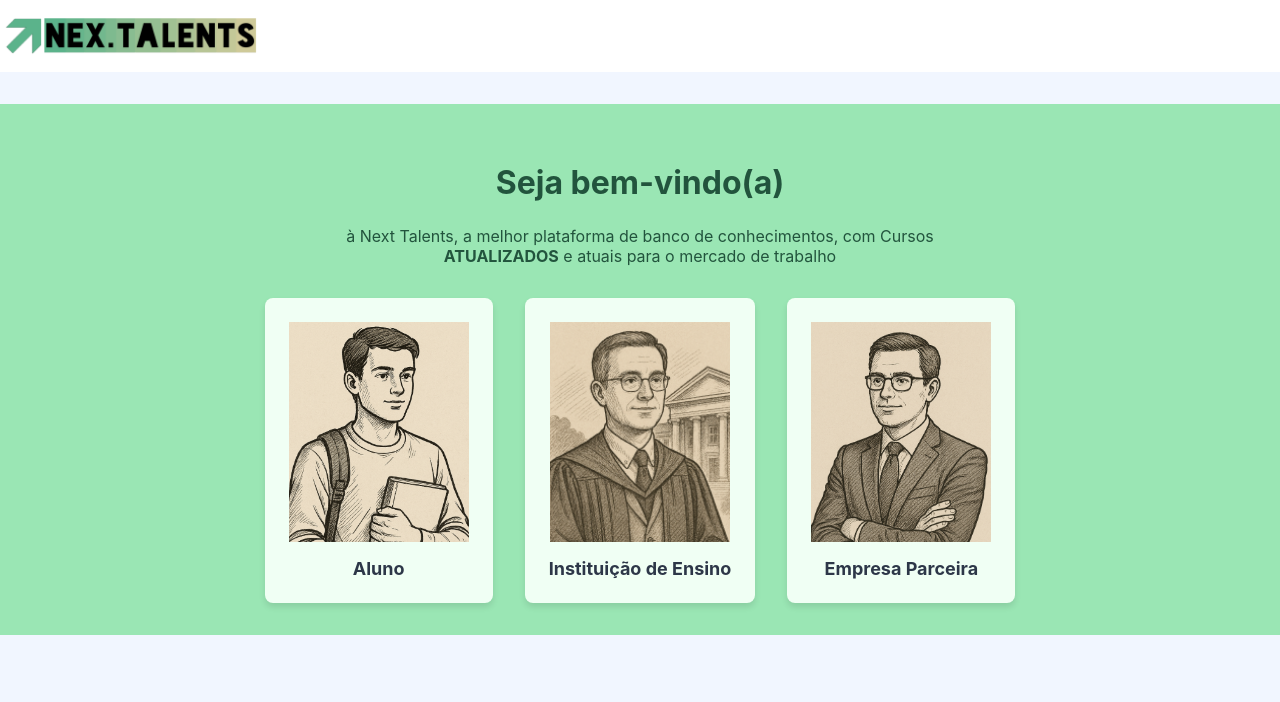
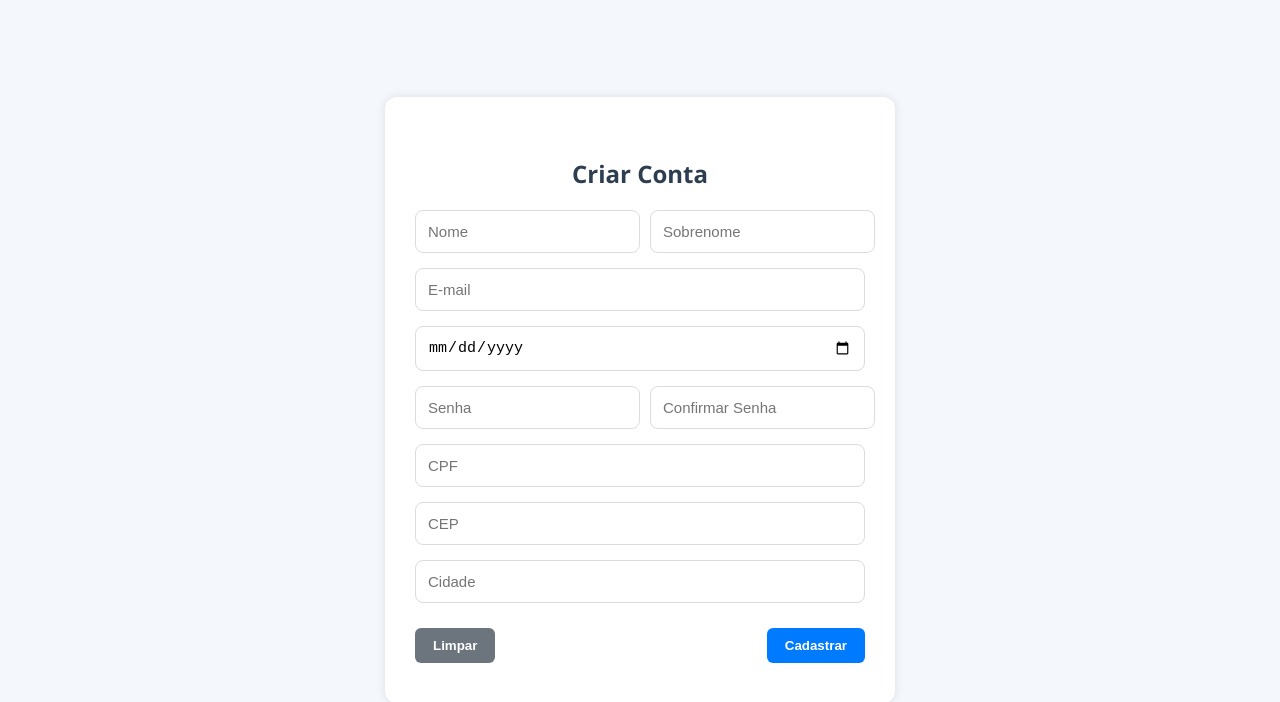
Before and after one commit to andrecosta02/next_talents, a React (Create React App) app in the folder front/: page /register in a window 1280 px wide. Shown: the top 702 px of the page. Built offline with nearby package versions, Linux system fonts and the light colour scheme.

Commit message:
Adicionando tela de cadastro

```diff
--- a/front/package.json
+++ b/front/package.json
@@ -5,6 +5,8 @@
   "dependencies": {
     "react": "^18.2.0",
     "react-dom": "^18.2.0",
+    "react-input-mask": "^2.0.4",
+    "react-router-dom": "^7.5.3",
     "react-scripts": "5.0.1"
   },
   "scripts": {
--- a/front/src/App.js
+++ b/front/src/App.js
@@ -1,11 +1,19 @@
 import React from 'react';
-import TelaInicio from './pages/telaInicio/TelaInicio';
+import { BrowserRouter as Router, Routes, Route } from 'react-router-dom';
+import TelaInicio from './pages/aluno/telaInicio/TelaInicio';
+import Register from './pages/aluno/telaCadastro/Register';
 
 function App() {
   return (
-    <div>
-      <TelaInicio />
-    </div>
+    // <div>
+    //   <TelaInicio />
+    // </div>
+    <Router>
+      <Routes>
+        <Route path="/" element={<TelaInicio />} />
+        <Route path="/register" element={<Register />} />
+      </Routes>
+    </Router>
   );
 }
 
--- /dev/null
+++ b/front/src/pages/aluno/telaCadastro/Register.css
@@ -0,0 +1,93 @@
+.register-container {
+    display: flex;
+    justify-content: center;
+    align-items: center;
+    height: 100vh;
+    background-color: #f4f7fc;
+    font-family: 'Segoe UI', Tahoma, Geneva, Verdana, sans-serif;
+  }
+
+  .register-form {
+    background: #fff;
+    padding: 40px 30px;
+    border-radius: 12px;
+    box-shadow: 0 0 10px rgba(0, 0, 0, 0.1);
+    width: 100%;
+    max-width: 450px;
+    display: flex;
+    flex-direction: column;
+  }
+
+  .register-form h2 {
+    text-align: center;
+    margin-bottom: 20px;
+    color: #2d3e50;
+  }
+
+  .register-form input {
+    padding: 12px;
+    margin-bottom: 15px;
+    border: 1px solid #dcdcdc;
+    border-radius: 8px;
+    font-size: 15px;
+    transition: border-color 0.3s;
+  }
+
+  .register-form input:focus {
+    border-color: #007bff;
+    outline: none;
+  }
+
+  .input-row {
+    display: flex;
+    gap: 10px;
+  }
+
+  .input-row input {
+    flex: 1;
+  }
+
+  .button-row {
+    display: flex;
+    justify-content: space-between;
+    margin-top: 10px;
+  }
+
+  .button-row button {
+    padding: 10px 18px;
+    border: none;
+    border-radius: 6px;
+    background-color: #007bff;
+    color: #fff;
+    font-weight: bold;
+    cursor: pointer;
+    transition: background-color 0.3s;
+  }
+
+  .button-row button:hover {
+    background-color: #0056b3;
+  }
+
+  button[type='button'] {
+    background-color: #6c757d;
+  }
+
+  button[type='button']:hover {
+    background-color: #5a6268;
+  }
+
+  .error-message {
+    color: #dc3545;
+    font-size: 14px;
+    margin-top: -10px;
+    margin-bottom: 10px;
+    text-align: center;
+  }
+
+  .success-message {
+    color: #28a745;
+    font-size: 14px;
+    margin-top: -10px;
+    margin-bottom: 10px;
+    text-align: center;
+  }
--- /dev/null
+++ b/front/src/pages/aluno/telaCadastro/Register.jsx
@@ -0,0 +1,193 @@
+import React, { useState } from "react";
+import InputMask from "react-input-mask";
+import { useNavigate } from "react-router-dom";
+import "./Register.css";
+
+const Register = () => {
+  const navigate = useNavigate();
+  const [formData, setFormData] = useState({
+    name: "",
+    last_name: "",
+    email: "",
+    birth: "",
+    pass: "",
+    confirmPass: "",
+    cpf: "",
+    cep: "",
+    city: ""
+  });
+
+  const [message, setMessage] = useState("");
+  const [error, setError] = useState("");
+
+  const handleChange = (e) => {
+    const { name, value } = e.target;
+    setFormData((prev) => ({ ...prev, [name]: value }));
+  };
+
+  const clearForm = () => {
+    setFormData({
+      name: "",
+      last_name: "",
+      email: "",
+      birth: "",
+      pass: "",
+      confirmPass: "",
+      cpf: "",
+      cep: "",
+      city: ""
+    });
+    setMessage("");
+    setError("");
+  };
+
+  const formatBirth = (date) => date.replaceAll("-", "");
+  const formatCPF = (cpf) => cpf.replace(/\D/g, "");
+  const formatCEP = (cep) => cep.replace(/\D/g, "");
+
+  const handleSubmit = async (e) => {
+    e.preventDefault();
+    setMessage("");
+    setError("");
+
+    if (formData.pass !== formData.confirmPass) {
+      setError("As senhas não coincidem.");
+      return;
+    }
+
+    const payload = {
+      name: formData.name,
+      last_name: formData.last_name,
+      email: formData.email,
+      birth: formatBirth(formData.birth),
+      pass: formData.pass,
+      cpf: formatCPF(formData.cpf),
+      cep: formatCEP(formData.cep),
+      city: formData.city
+    };
+
+    try {
+      const res = await fetch("http://localhost:8080/nexttalents/student/register", {
+        method: "POST",
+        headers: {
+          "Content-Type": "application/json"
+        },
+        body: JSON.stringify(payload)
+      });
+
+      const data = await res.json();
+      console.log(data);
+
+      if (res.status === 201) {
+        setMessage("Cadastro realizado com sucesso!");
+        setTimeout(() => navigate("/login"), 2000);
+      } else if (res.status === 400 && data.errors) {
+        setError(data.errors[0].msg);
+      } else {
+        setError("Erro ao cadastrar. Verifique os dados e tente novamente.");
+      }
+    } catch (err) {
+      setError("Erro de conexão com o servidor.");
+    }
+  };
+
+  return (
+    <div className="register-container">
+      <form className="register-form" onSubmit={handleSubmit}>
+        <h2>Criar Conta</h2>
+        <div className="input-row">
+          <input
+            type="text"
+            name="name"
+            placeholder="Nome"
+            value={formData.name}
+            onChange={handleChange}
+            required
+          />
+          <input
+            type="text"
+            name="last_name"
+            placeholder="Sobrenome"
+            value={formData.last_name}
+            onChange={handleChange}
+            required
+          />
+        </div>
+
+        <input
+          type="email"
+          name="email"
+          placeholder="E-mail"
+          value={formData.email}
+          onChange={handleChange}
+          required
+        />
+
+        <input
+          type="date"
+          name="birth"
+          placeholder="Data de Nascimento"
+          value={formData.birth}
+          onChange={handleChange}
+          required
+        />
+
+        <div className="input-row">
+          <input
+            type="password"
+            name="pass"
+            placeholder="Senha"
+            value={formData.pass}
+            onChange={handleChange}
+            required
+          />
+          <input
+            type="password"
+            name="confirmPass"
+            placeholder="Confirmar Senha"
+            value={formData.confirmPass}
+            onChange={handleChange}
+            required
+          />
+        </div>
+
+        <InputMask
+          mask="999.999.999-99"
+          name="cpf"
+          placeholder="CPF"
+          value={formData.cpf}
+          onChange={handleChange}
+          required
+        />
+
+        <InputMask
+          mask="99999-999"
+          name="cep"
+          placeholder="CEP"
+          value={formData.cep}
+          onChange={handleChange}
+          required
+        />
+
+        <input
+          type="text"
+          name="city"
+          placeholder="Cidade"
+          value={formData.city}
+          onChange={handleChange}
+          required
+        />
+
+        {error && <p className="error-message">{error}</p>}
+        {message && <p className="success-message">{message}</p>}
+
+        <div className="button-row">
+          <button type="button" onClick={clearForm}>Limpar</button>
+          <button type="submit">Cadastrar</button>
+        </div>
+      </form>
+    </div>
+  );
+};
+
+export default Register;
--- a/front/src/pages/telaInicio/TelaInicio.jsx
+++ b/front/src/pages/aluno/telaInicio/TelaInicio.jsx
@@ -1,7 +1,10 @@
 import React from 'react';
+import { useNavigate } from 'react-router-dom';
 import "./TelaInicio.css";
 
 export default function TelaInicio() {
+  const navigate = useNavigate();
+
   return (
     <div className="container">
       <header className="header">
@@ -15,7 +18,7 @@ export default function TelaInicio() {
         </p>
 
         <div className="cards">
-          <div className="card">
+          <div className="card" onClick={() => navigate("/register")} style={{ cursor: "pointer" }}>
             <img src="/aluno.png" alt="Aluno" className="card-image" />
             <span className="card-title">Aluno</span>
           </div>
```
Also changed, not shown: front/src/pages/aluno/telaCadastro/temp.txt (added), front/src/pages/aluno/telaInicio/TelaInicio.css (renamed from front/src/pages/telaInicio/TelaInicio.css), front/src/pages/aluno/telaLogin/temp.txt (added), 2 other files (tests, documents, lock files or other folders).
